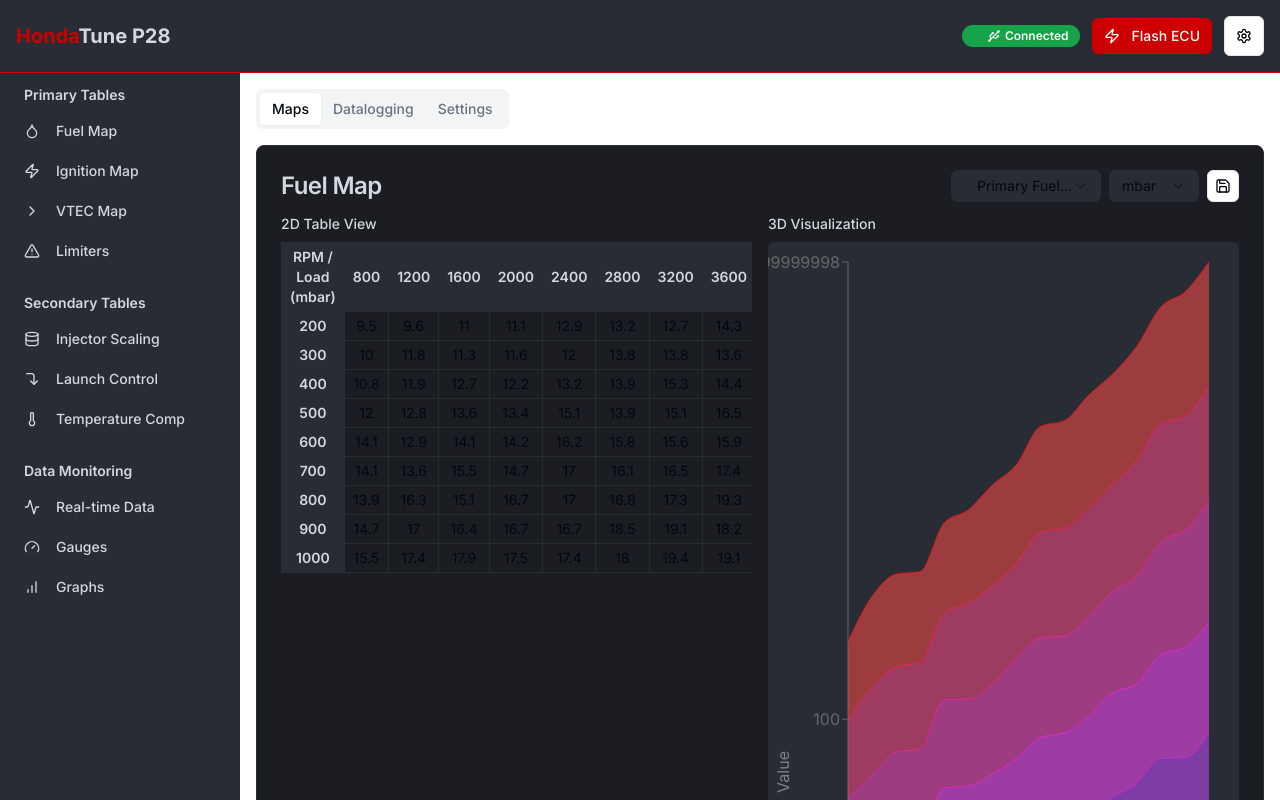
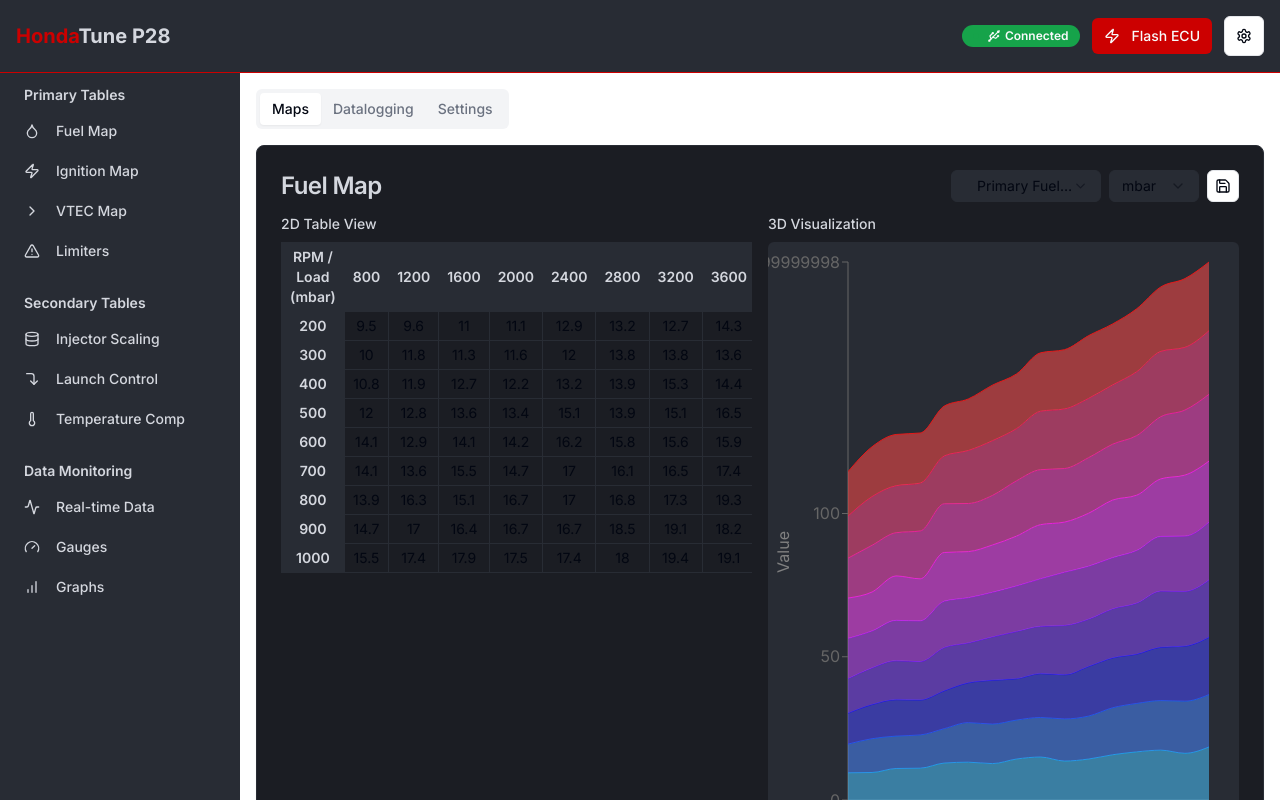
Before and after one commit to MrBn100ful/honda-tune-web, a React (Vite) app: page / in a window 1280 px wide. Built offline with nearby package versions, Linux system fonts and the light colour scheme.

Commit message:
Fix: 3D map container height issue
Prevent the 3D map container from growing in height.

```diff
--- a/src/components/tuning/FuelMap.tsx
+++ b/src/components/tuning/FuelMap.tsx
@@ -130,6 +130,7 @@ const FuelMap = () => {
     const currentRef = chartContainerRef.current;
 
     const preventScroll = (e: WheelEvent) => {
+      e.preventDefault();
       e.stopPropagation();
     };
 
@@ -214,11 +215,13 @@ const FuelMap = () => {
           </div>
 
           {/* 3D Visualization */}
-          <div className="h-full">
+          <div className="h-full flex flex-col">
             <div className="mb-2 text-sm font-medium text-honda-light">3D Visualization</div>
             <div
               ref={chartContainerRef}
-              className="bg-honda-gray rounded-md h-[calc(100%-24px)] overflow-hidden">
+              className="bg-honda-gray rounded-md flex-1 overflow-hidden max-h-[calc(100%-24px)]"
+              style={{ height: 'calc(100% - 24px)', maxHeight: 'calc(100% - 24px)' }}
+            >
               <ResponsiveContainer width="100%" height="100%">
                 <AreaChart
                   data={rpm.map((r, idx) => {
```
